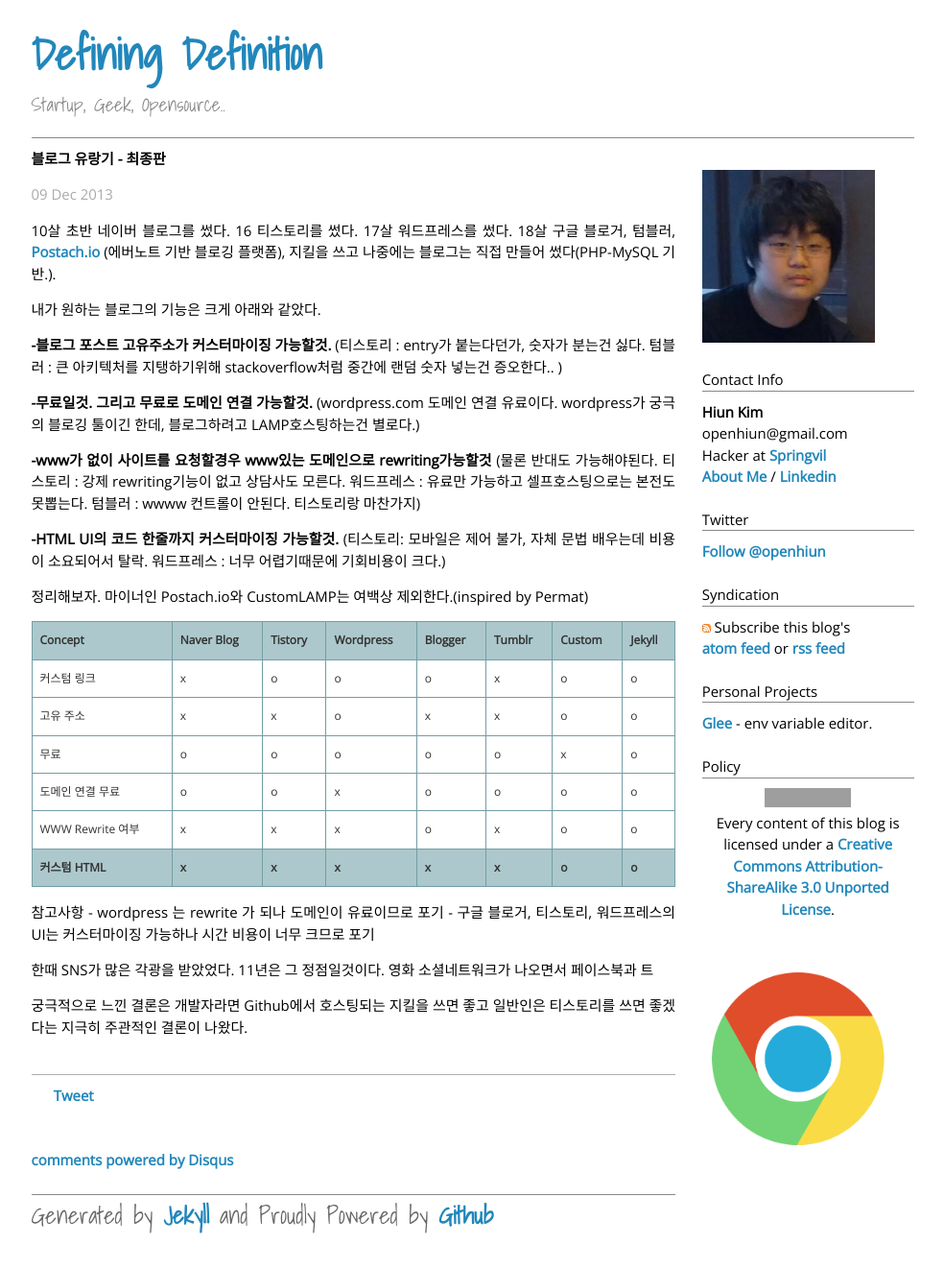
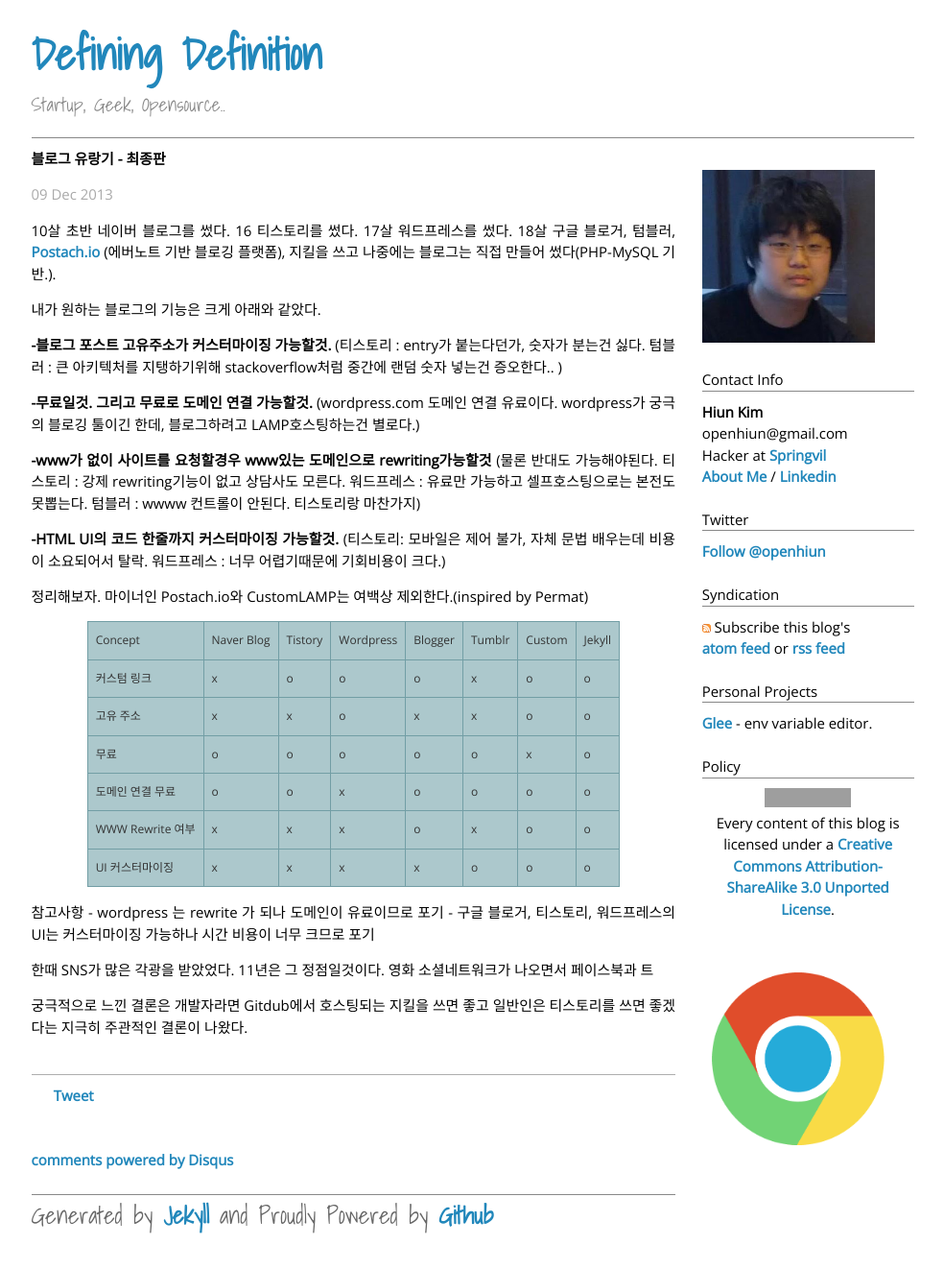
Before and after one commit to Gorski4123/openhiun.github.com, a Jekyll site: the page built from _posts/2013-12-09-blog-traveling.md, in a window 1280 px wide. Shown: the whole page at 96% size, without its empty margins (160-1144 px from the left). Built offline with Jekyll 4.4.1, drawn with Linux system fonts in a browser that asks for light colours; Markdown is read by kramdown in place of the engine named in the settings; comment, search, counter and statistics services are not loaded; grey boxes are pictures that could not be loaded.

Commit message:
Update 2013-12-09-blog-traveling.md

```diff
--- a/_posts/2013-12-09-blog-traveling.md
+++ b/_posts/2013-12-09-blog-traveling.md
@@ -34,22 +34,24 @@
 정리해보자. 마이너인 Postach.io와 CustomLAMP는 여백상 제외한다.(inspired by Permat)
 
 <style type="text/css">
-.tftable {font-size:12px;color:#333333;width:100%;border-width: 1px;border-color: #729ea5;border-collapse: collapse;}
-.tftable th {font-size:12px;background-color:#acc8cc;border-width: 1px;padding: 8px;border-style: solid;border-color: #729ea5;text-align:left;}
+.tftable {font-size:12px;color:#333333;widtd:100%;border-widtd: 1px;border-color: #729ea5;border-collapse: collapse;}
+.tftable td {font-size:12px;background-color:#acc8cc;border-widtd: 1px;padding: 8px;border-style: solid;border-color: #729ea5;text-align:left;}
 .tftable tr {background-color:#ffffff;}
-.tftable td {font-size:12px;border-width: 1px;padding: 8px;border-style: solid;border-color: #729ea5;}
+.tftable td {font-size:12px;border-widtd: 1px;padding: 8px;border-style: solid;border-color: #729ea5;}
 .tftable tr:hover {background-color:#ffff99;}
 </style>
 
+<center>
 <table class="tftable" border="1">
-<tr><th>Concept</th><th>Naver Blog</th><th>Tistory</th><th>Wordpress</th><th>Blogger</th><th>Tumblr</th><th>Custom</th><th>Jekyll</th></tr>
+<tr><td>Concept</td><td>Naver Blog</td><td>Tistory</td><td>Wordpress</td><td>Blogger</td><td>Tumblr</td><td>Custom</td><td>Jekyll</td></tr>
 <tr><td>커스텀 링크</td><td>x</td><td>o</td><td>o</td><td>o</td><td>x</td><td>o</td><td>o</td></tr>
 <tr><td>고유 주소</td><td>x</td><td>x</td><td>o</td><td>x</td><td>x</td><td>o</td><td>o</td></tr>
 <tr><td>무료</td><td>o</td><td>o</td><td>o</td><td>o</td><td>o</td><td>x</td><td>o</td></tr>
 <tr><td>도메인 연결 무료</td><td>o</td><td>o</td><td>x</td><td>o</td><td>o</td><td>o</td><td>o</td></tr>
 <tr><td>WWW Rewrite 여부</td><td>x</td><td>x</td><td>x</td><td>o</td><td>x</td><td>o</td><td>o</td></tr>
-<tr><th>커스텀 HTML</th><th>x</th><th>x</th><th>x</th><th>x</th><th>x</th><th>o</th><th>o</th></tr>
+<tr><td>UI 커스터마이징</td><td>x</td><td>x</td><td>x</td><td>x</td><td>o</td><td>o</td><td>o</td></tr>
 </table>
+</center>
 
 참고사항
       - wordpress 는 rewrite 가 되나 도메인이 유료이므로 포기
@@ -72,5 +74,5 @@
 
 
 
-궁극적으로 느낀 결론은 개발자라면 Github에서 호스팅되는 지킬을 쓰면 좋고 일반인은 티스토리를 쓰면 좋겠다는 지극히
+궁극적으로 느낀 결론은 개발자라면 Gitdub에서 호스팅되는 지킬을 쓰면 좋고 일반인은 티스토리를 쓰면 좋겠다는 지극히
 주관적인 결론이 나왔다.
```
